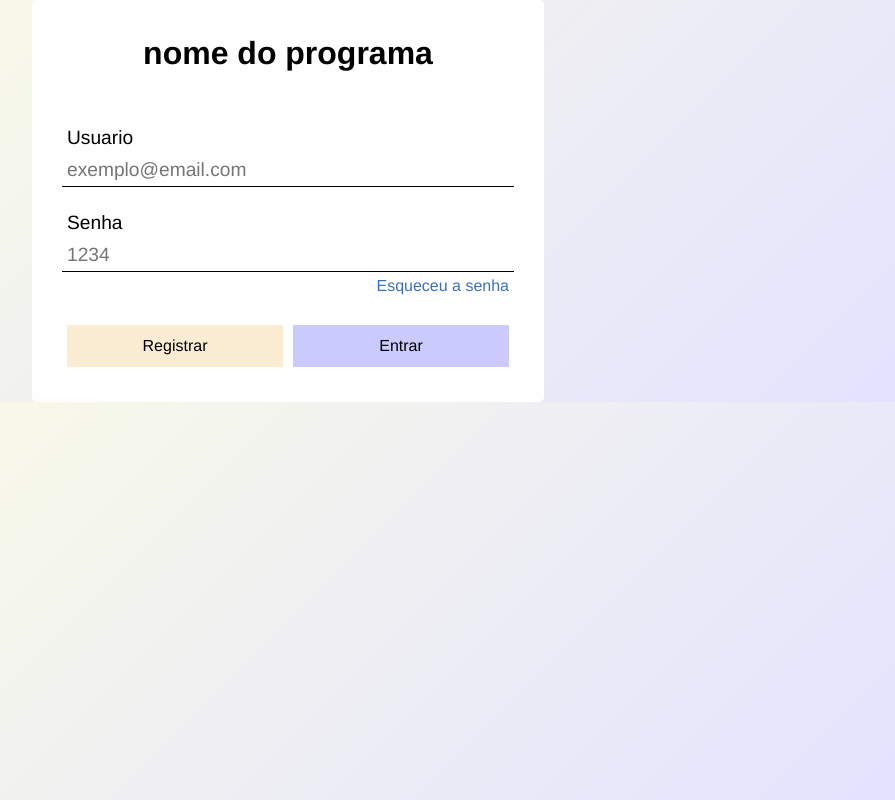
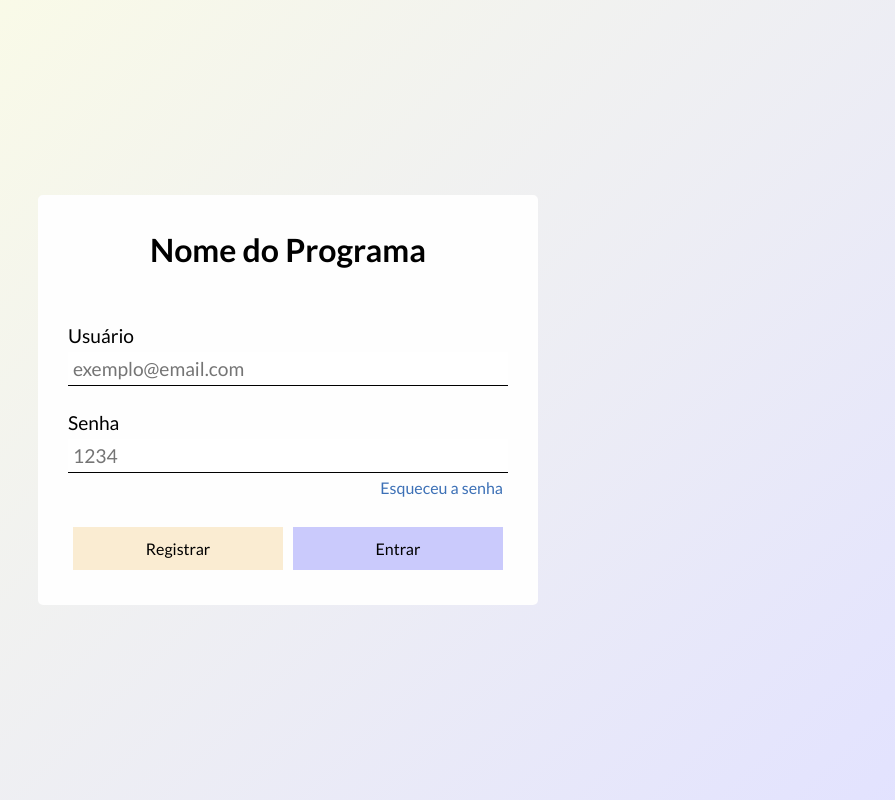
Before and after one commit to cassicava/ESCALA, a plain HTML site: page index.html in a window 1280 px wide. Shown: the whole page, without its empty margins (352-1247 px from the left). Drawn offline with Linux system fonts and the light colour scheme.

Commit message:
Add files via upload

```diff
--- a/index.css
+++ b/index.css
@@ -6,16 +6,13 @@
     box-sizing: border-box;
     -webkit-font-smoothing: antialiased;
     -moz-osx-font-smoothing: grayscale;
-    font-family: Helvetica, Arial, sans-serif;
-
-    /* border: 1px solid red; */
+    font-family: 'Lato', Helvetica, Arial, sans-serif;
 }
 
 html {
     scroll-behavior: smooth;
     transition: 0.5s;
-
-    /* height: -webkit-fill-available; */
+    height: 100%;
 }
 
 body {
@@ -24,36 +21,25 @@ body {
     display: flex;
     justify-content: center;
     align-items: center;
-
-    height: -webkit-fill-available;
-
-    background: rgb(254,255,227);
-    background: linear-gradient(135deg, rgba(254,255,227,1) 0%, rgba(226,226,255,1) 100%);
+    background: linear-gradient(135deg, rgba(254, 255, 227, 1) 0%, rgba(226, 226, 255, 1) 100%);
 }
-
-/* ------------------- */
 
 form {
     width: 40%;
+    max-width: 500px;
     height: auto;
-
     padding: 20px;
-
     background-color: #fefefe;
-
     border-radius: 5px;
 }
 
 .campos {
     display: flex;
     flex-direction: column;
-
     padding: 10px;
 }
 
-/* ------------------- */
-
-h1{
+h1 {
     font-size: 2em;
     text-align: center;
     padding: 15px 0px 40px 0px;
@@ -61,24 +47,16 @@ h1{
 
 label {
     font-size: 1.2em;
-
-    padding: 5px 5px;
+    padding: 5px 0;
 }
 
 input {
     font-size: 1.2em;
-
-    padding: 5px 5px;
-
+    padding: 5px;
     border: none;
     border-bottom: 1px solid;
-}
-
-input:focus {
     outline: none;
 }
-
-/* ------------------- */
 
 button {
     cursor: pointer;
@@ -90,22 +68,17 @@ button:active {
 
 .campo_botoes {
     display: flex;
-    align-items: center;
     justify-content: center;
     padding: 10px;
 }
 
 .botao {
-    width: -webkit-fill-available;
+    width: 100%;
     height: auto;
-
     margin: 5px;
     padding: 10px;
-
     font-size: 1em;
-
     border: none;
-
     border: 2px solid transparent;
 }
 
@@ -113,14 +86,12 @@ button:active {
     background-color: #cacafc;
     color: black;
     font-size: 1em;
-    font-style: none;
 }
 
 .registrar {
     background-color: #faecd2;
     color: black;
     font-size: 1em;
-    font-style: none;
 }
 
 .botao:hover {
@@ -129,31 +100,29 @@ button:active {
 
 .esqueceu {
     display: flex;
-    justify-content: end;
+    justify-content: flex-end;
 }
 
 .esqueceu_botao {
     background: transparent;
     color: #3c70b6;
     border: none;
-
     padding: 5px;
     font-size: 1em;
 }
 
-/* ------------------- */
+.esqueceu_botao:hover{
+    text-decoration: underline;
+}
 
-/* (350px para baixo) */
-@media only screen and (max-width: 350px)
-{
+/* Media Queries */
+@media only screen and (max-width: 350px) {
     form {
         width: 90%;
     }
 }
 
-/* (600px para baixo) */
-@media only screen and (max-width: 600px)
-{
+@media only screen and (max-width: 600px) {
     form {
         width: 90%;
     }
--- a/index.html
+++ b/index.html
@@ -11,36 +11,30 @@
 </head>
 
 <body>
-
     <form>
-
-        <h1>nome do programa</h1>
+        <h1>Nome do Programa</h1>
 
         <div class="campos">
-            <label for="email">Usuario</label>
-
+            <label for="email">Usuário</label>
             <input type="email" name="email" placeholder="exemplo@email.com">
         </div>
 
         <div class="campos">
             <label for="password">Senha</label>
-
             <input type="password" name="password" placeholder="1234">
 
             <div class="esqueceu">
                 <button class="esqueceu_botao" type="button">Esqueceu a senha</button>
             </div>
-
         </div>
 
         <div class="campo_botoes">
             <button class="botao registrar" type="button">Registrar</button>
             <button class="botao entrar" type="submit">Entrar</button>
         </div>
-
     </form>
-
 </body>
 
 
+
 </html>
```
